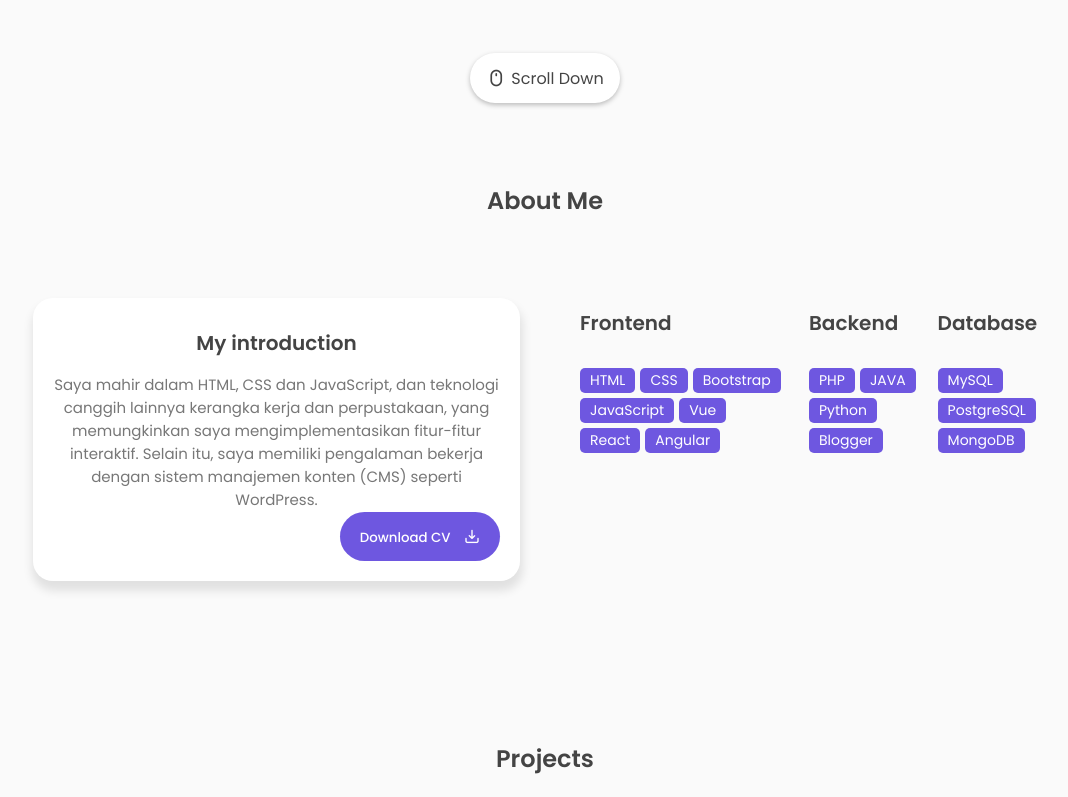
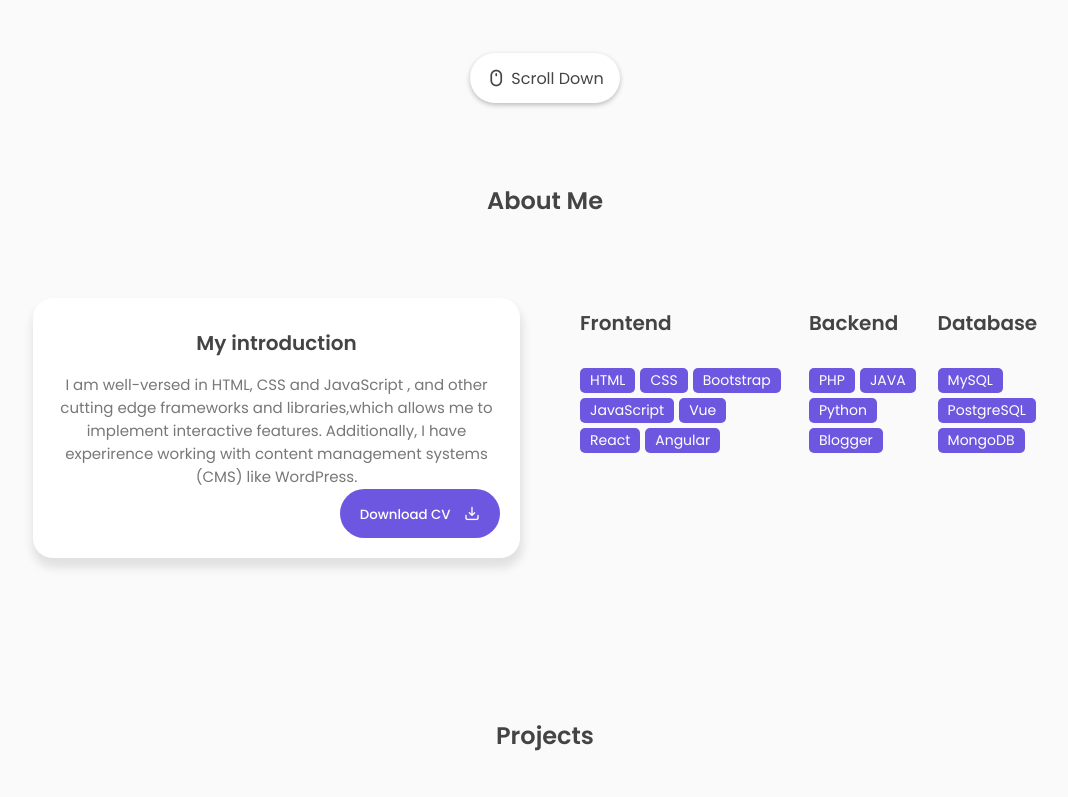
Before and after one commit to kristiannero/kristian-nero-a.n, a plain HTML site: page index.html in a window 1280 px wide. Shown: the part 697-1494 px from the top of the page, without its empty margins (95-1163 px from the left). Drawn offline with nearby package versions, Linux system fonts and the light colour scheme.

Commit message:
Add files via upload

```diff
--- a/index.html
+++ b/index.html
@@ -101,9 +101,9 @@
             <div class="col">
                 <div class="about-info">
                     <h3>My introduction</h3>
-                   <p>Saya mahir dalam HTML, CSS dan JavaScript, dan teknologi canggih lainnya
-                       kerangka kerja dan perpustakaan, yang memungkinkan saya mengimplementasikan fitur-fitur interaktif.
-                       Selain itu, saya memiliki pengalaman bekerja dengan sistem manajemen konten (CMS) seperti
+                    <p>I am well-versed in HTML, CSS and JavaScript , and other cutting edge
+                       frameworks and libraries,which allows me to implement interactive features.
+                       Additionally, I have experirence working with content management systems (CMS) like
                        WordPress.
                     </p>
                     <div class="about-btn">
```
